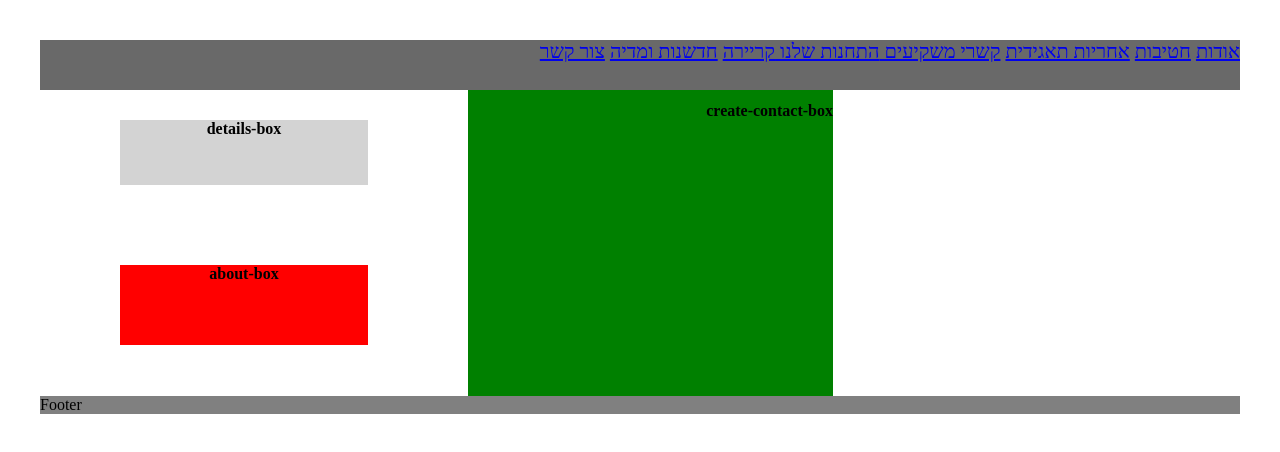
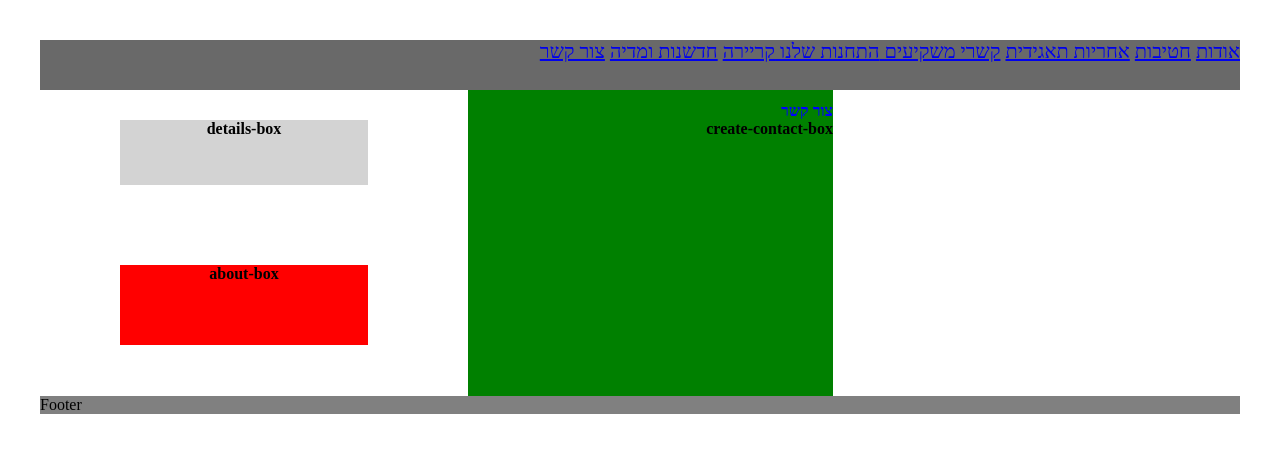
Before and after one commit to HanyRazSivan/MyMidProject, a plain HTML site: page contact.html in a window 1280 px wide. Drawn offline with Linux system fonts and the light colour scheme.

Commit message:
create-contact-box-head

```diff
--- a/contact.css
+++ b/contact.css
@@ -51,6 +51,11 @@ ul li { display: inline;}
     border-left: 1px;
 }
 
+.create-contact-box-head {
+    font-weight: bold;
+    color: blue;
+}
+
 .details-box{
     background: lightgray;
     height: 65px;
--- a/contact.html
+++ b/contact.html
@@ -33,6 +33,9 @@
             </div>
         </div>
         <div class="create-contact-box">
+            <div class="create-contact-box-head">
+                צור קשר
+            </div>
             create-contact-box
         </div>
     </div>
```
